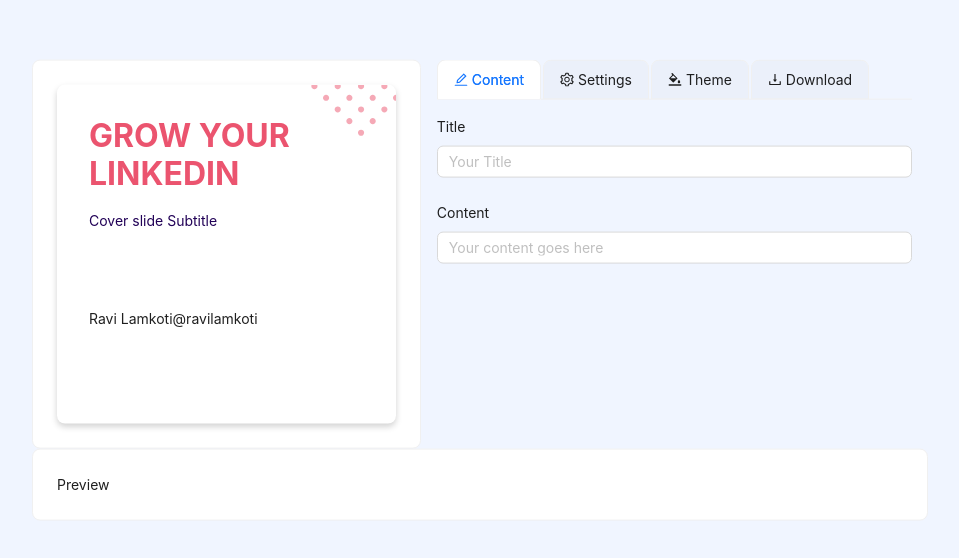
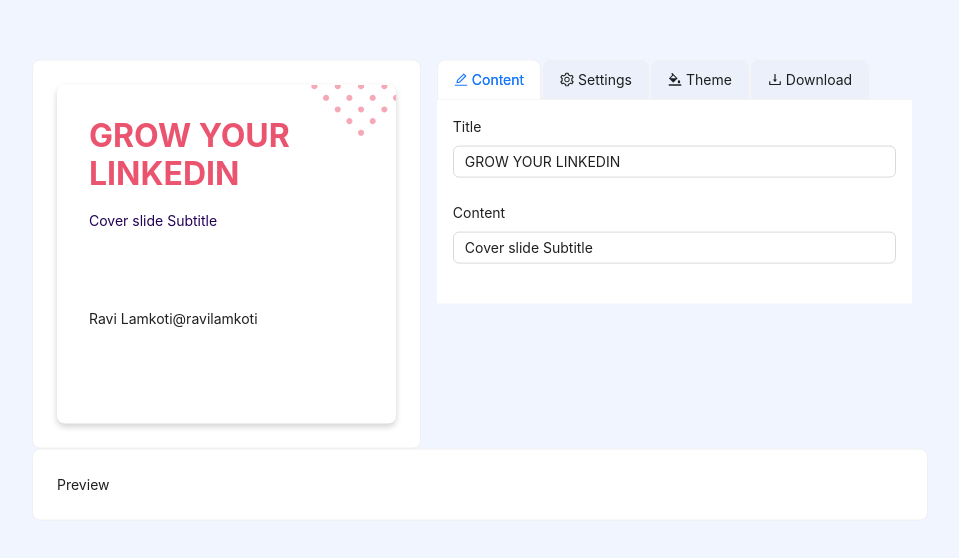
Before and after one commit to RavenColEvol/linked_in-post-generator, a React (Vite) app: page / in a window 1280 px wide. Shown: the part 110-668 px from the top of the page, without its empty margins (160-1119 px from the left). Built offline with nearby package versions, Linux system fonts and the light colour scheme.

Commit message:
add: form components

```diff
--- a/src/components/Editor/Forms.tsx
+++ b/src/components/Editor/Forms.tsx
@@ -2,15 +2,40 @@
 import { Button, Form, Input, Select, Upload } from "antd";
 import { useState } from "react";
 import { IColor } from "../../App";
+import { useFormState } from "../../hooks/stateContext";
 
 function ContentForm() {
+  const [form, setFormState] = useFormState()!;
+  const { slides, selectedIdx } = form;
+  const { title, text } = slides[selectedIdx];
+
+  const handleChange = (e: React.ChangeEvent<HTMLInputElement>) => {
+    const targetName = e.target.id;
+    setFormState((form) => {
+      const newState = { ...form };
+      //@ts-ignore
+      newState.slides[selectedIdx][targetName] = e.target.value as string;
+      return newState;
+    });
+  };
+
   return (
     <>
       <Form.Item label="Title" name="title">
-        <Input placeholder="Your Title" />
+        <Input
+          onChange={handleChange}
+          defaultValue={title}
+          type="text"
+          placeholder="Your Title"
+        />
       </Form.Item>
-      <Form.Item label="Content" name="content">
-        <Input placeholder="Your content goes here" />
+      <Form.Item label="Content" name="text">
+        <Input
+          onChange={handleChange}
+          defaultValue={text}
+          type="text"
+          placeholder="Your content goes here"
+        />
       </Form.Item>
     </>
   );
@@ -34,13 +59,13 @@
   );
 }
 
-function ColorBar({ color, idx }: { color: IColor, idx: number }) {
+function ColorBar({ color, idx }: { color: IColor; idx: number }) {
   const { primary, secondary, accent } = color;
   const value = [primary, secondary, accent, idx].join(":");
   const variables = {
-    '--primary': primary,
-    '--secondary': secondary,
-    '--accent': accent
+    "--primary": primary,
+    "--secondary": secondary,
+    "--accent": accent,
   } as React.CSSProperties;
   return (
     <>
@@ -54,8 +79,7 @@
         style={variables}
         className="color-bar__label"
         htmlFor={value}
-      >
-      </label>
+      ></label>
     </>
   );
 }
--- a/src/components/Editor/index.tsx
+++ b/src/components/Editor/index.tsx
@@ -39,6 +39,7 @@
         >
           <Tabs
             type='card'
+            className='editor-tabs'
             items={tabs.map(({ Label, Component }, index) => ({
               label: <Label />,
               key: String(index),
--- a/src/index.css
+++ b/src/index.css
@@ -95,3 +95,14 @@
     width: 100%;
   }
 }
+
+
+.editor .ant-tabs-nav {
+  margin: 0;
+}
+
+.editor .ant-tabs-content-holder {
+  padding: 16px;
+  background: white;
+  height: 100%;
+}
```
